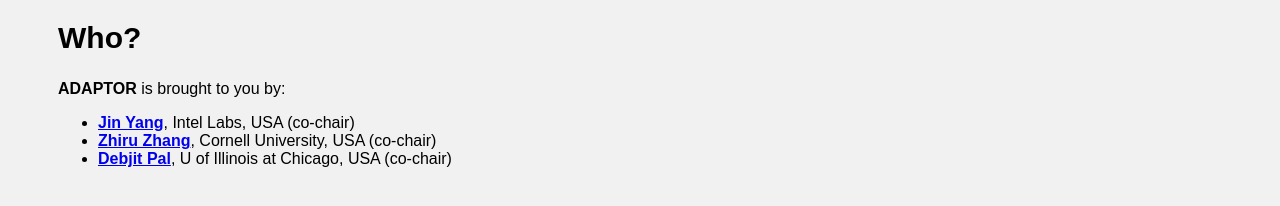
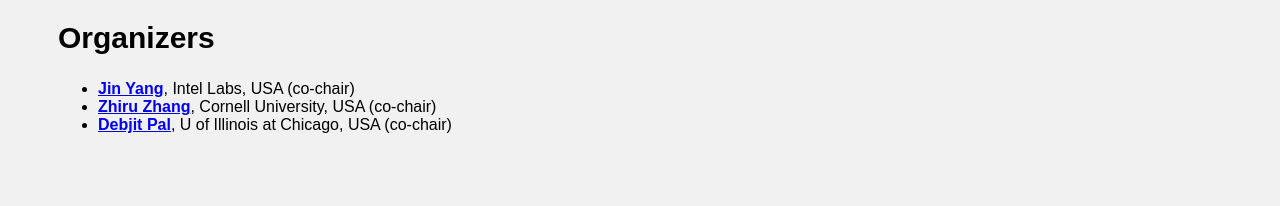
Before and after one commit to adaptor-workshop/adaptor-workshop.github.io, a plain HTML site: page index.html in a window 1280 px wide. Shown: the part 1340-1546 px from the top of the page. Drawn offline with Linux system fonts and the light colour scheme.

Commit message:
Updating based on Zhiru's suggestions

```diff
--- a/index.html
+++ b/index.html
@@ -31,7 +31,7 @@
 <body>
 
 <div class="header">
-<h1> Workshop on Accelerator Design As Provably correcT sOftwaRe (ADAPTOR)</h1>
+<h1> Workshop on Accelerator Design As Provably Correct Software (ADAPTOR)</h1>
 </div>
 <!--<p>I'm hosted with GitHub Pages.</p>-->
 
@@ -68,8 +68,8 @@ The Westin Chicago River North, 320 N Dearborn St, Chicago, IL 60654
 </div>
 
 <div class="content">
-<h2>Who?</h2>
-<b>ADAPTOR</b> is brought to you by:
+<h2>Organizers</h2>
+<!--<b>ADAPTOR</b> is brought to you by:-->
 <ul>
   <li><b><a href="https://www.linkedin.com/in/jin-yang-2532391/">Jin Yang</a></b>, Intel Labs, USA (co-chair)</li>
   <li><b><a href="https://www.csl.cornell.edu/~zhiruz/">Zhiru Zhang</a></b>, Cornell University, USA (co-chair)</li>
```
